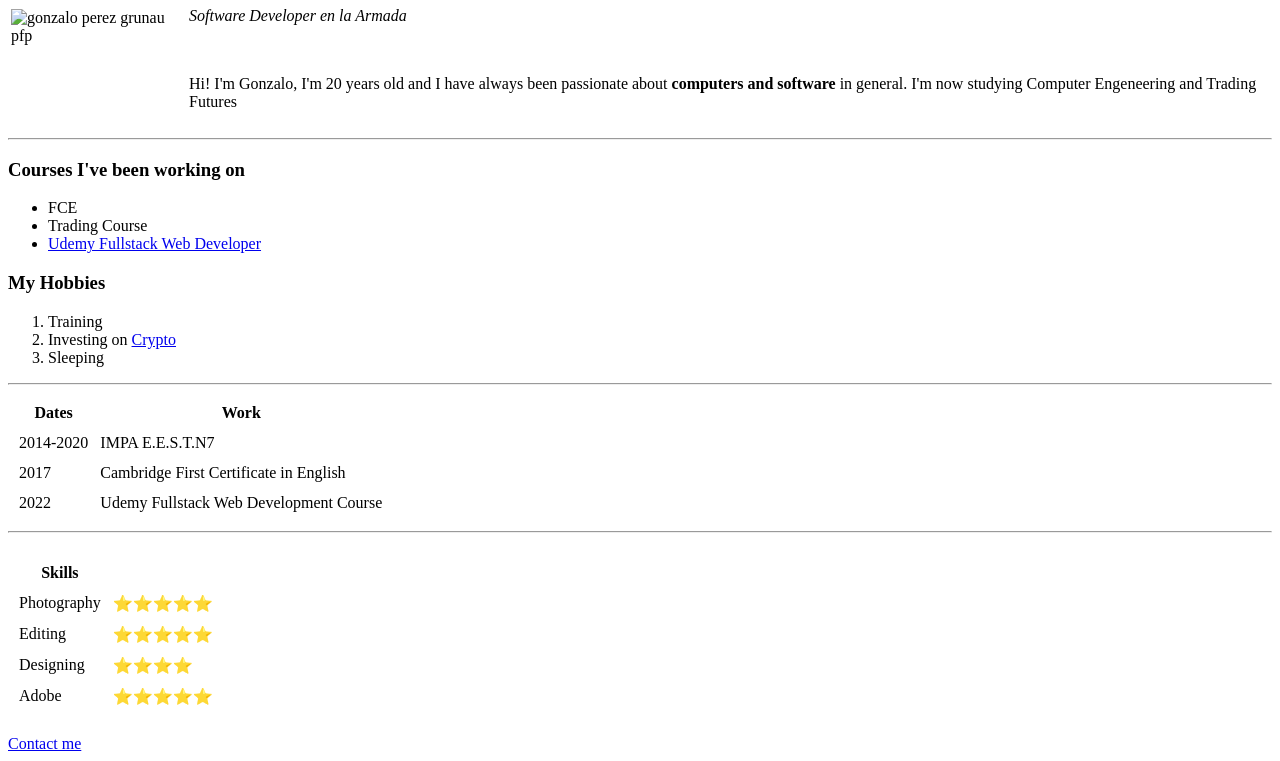
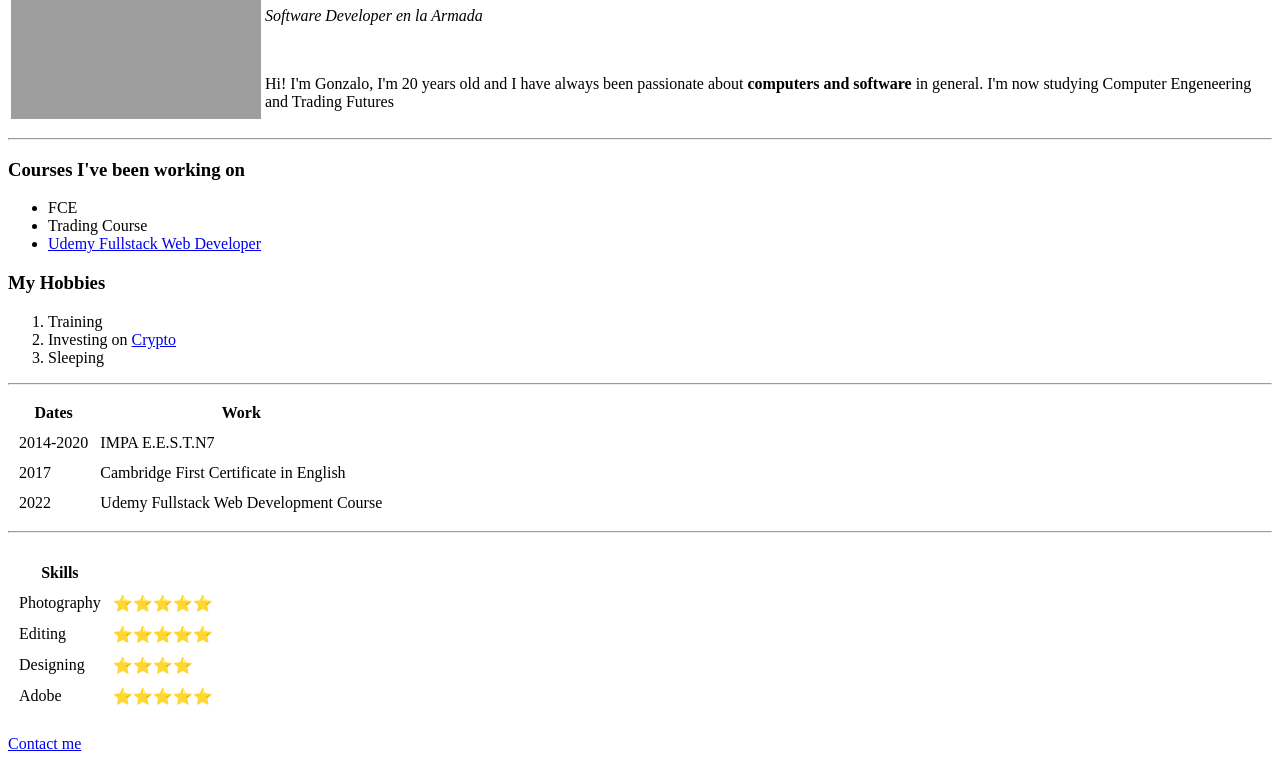
Before and after one commit to Gonza-PG/CV, a plain HTML site: page index.html in a window 1280 px wide. Shown: the part 84-845 px from the top of the page. Drawn offline with Linux system fonts and the light colour scheme; the site is published under a folder, as on GitHub Pages, so addresses that start at the root find nothing.

Commit message:
Update index.html

```diff
--- a/index.html
+++ b/index.html
@@ -9,7 +9,7 @@
 <body>
   <table>
     <tr>
-      <td><img src="/curriculum2.png" alt="gonzalo perez grunau pfp" width="250px"></td>
+      <td><img src="curriculum2.png" alt="gonzalo perez grunau pfp" width="250px"></td>
       <td>
         <h1>Gonzalo Daniel Perez Grunau</h1>
         <p><em>Software Developer en la Armada</em></p>
```
